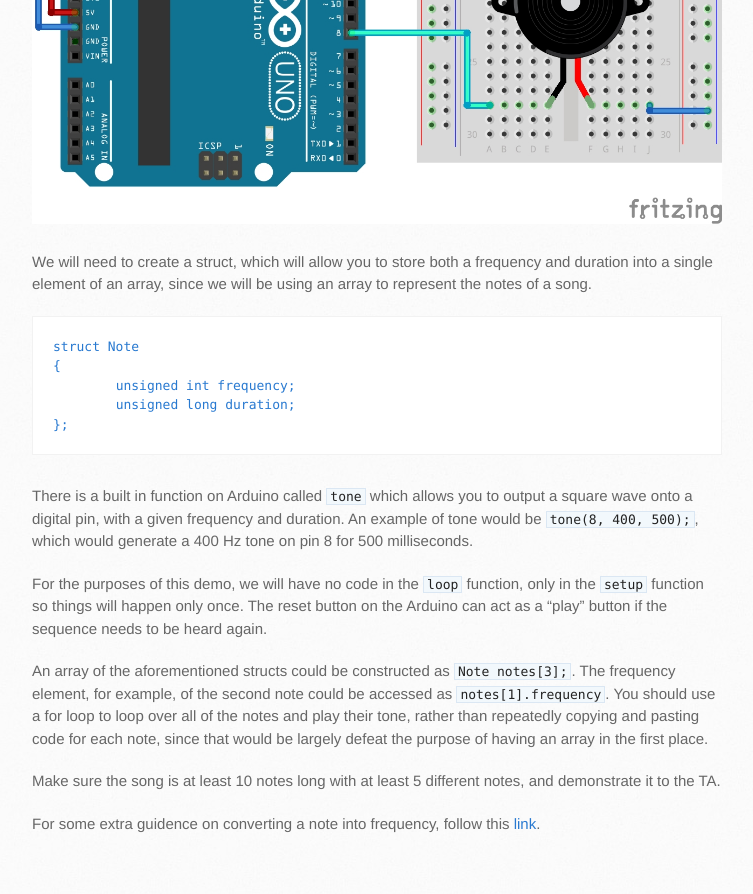
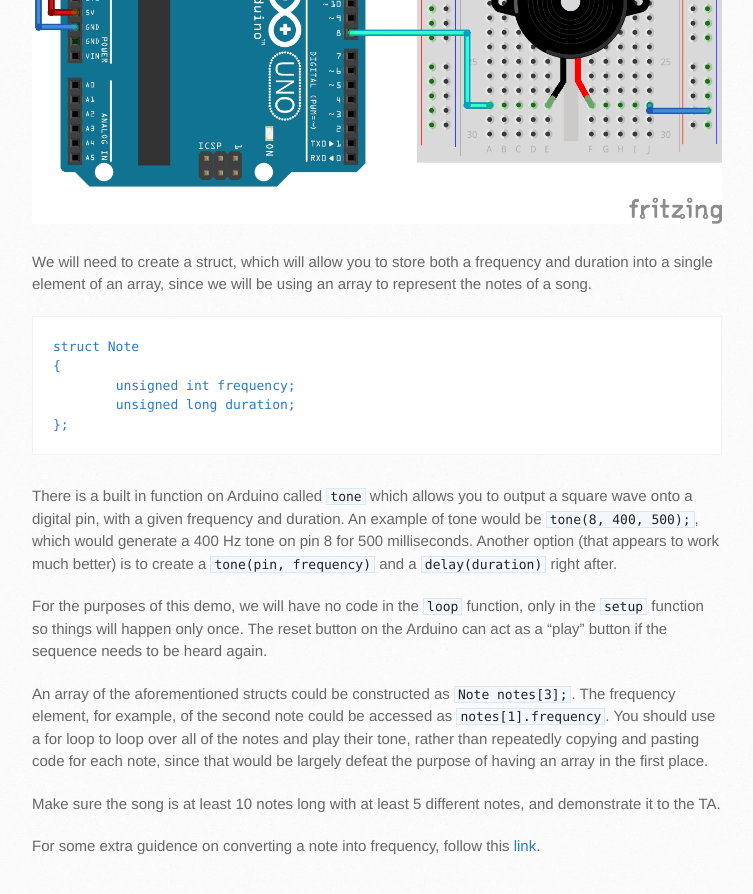
Before and after one commit to TTU-CSC/ttu-csc.github.com, a Jekyll site: the page built from _posts/2015-07-19-lab-10-music-box.markdown, in a window 1280 px wide and 900 px high, scrolled down 728 px. Shown: the top 894 px of the window, without its empty margins (138-891 px from the left). Built offline with Jekyll 4.4.1, drawn with Linux system fonts in a browser that asks for light colours.

Commit message:
Added another option for the tone function that appears to work correctly.  No idea why tone(pin, frequency, duration) isn't working.

```diff
--- a/_posts/2015-07-19-lab-10-music-box.markdown
+++ b/_posts/2015-07-19-lab-10-music-box.markdown
@@ -18,7 +18,7 @@
     	unsigned long duration;
     };
 
-There is a built in function on Arduino called `tone` which allows you to output a square wave onto a digital pin, with a given frequency and duration. An example of tone would be `tone(8, 400, 500);`, which would generate a 400 Hz tone on pin 8 for 500 milliseconds.
+There is a built in function on Arduino called `tone` which allows you to output a square wave onto a digital pin, with a given frequency and duration. An example of tone would be `tone(8, 400, 500);`, which would generate a 400 Hz tone on pin 8 for 500 milliseconds. Another option (that appears to work much better) is to create a `tone(pin, frequency)` and a `delay(duration)` right after.
 
 For the purposes of this demo, we will have no code in the `loop` function, only in the `setup` function so things will happen only once. The reset button on the Arduino can act as a "play" button if the sequence needs to be heard again.
 
```
